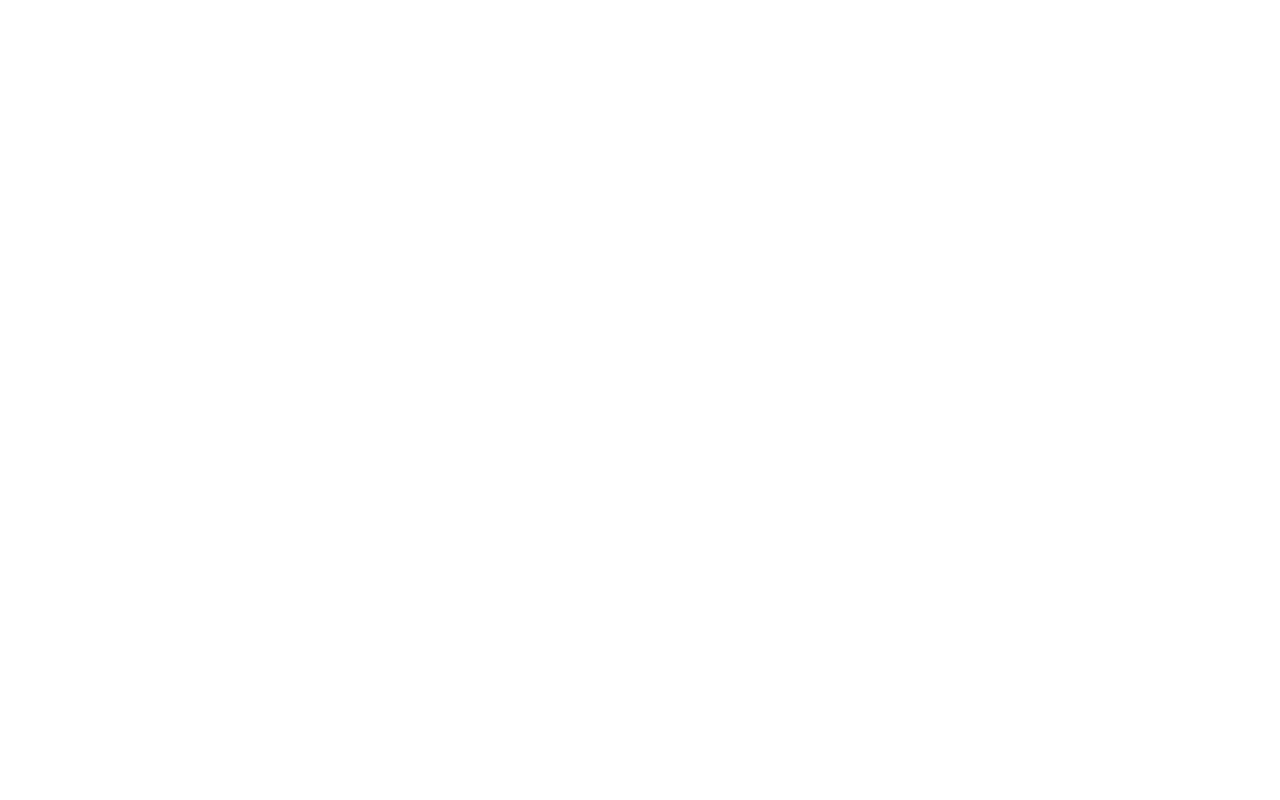
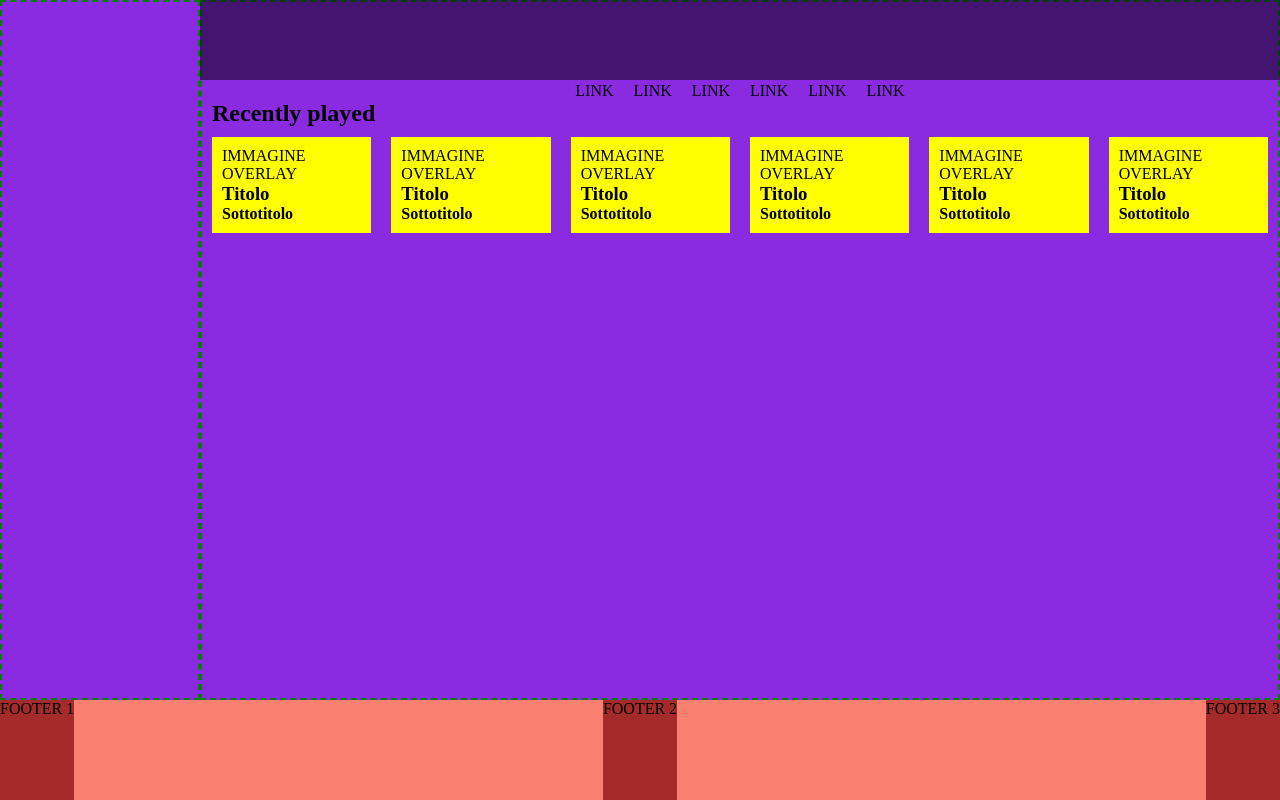
Before and after one commit to Maurocchio87/spotify-live-coding, a plain HTML site: page index.html in a window 1280 px wide. Drawn offline with Linux system fonts and the light colour scheme.

Commit message:
Struttura base

```diff
--- /dev/null
+++ b/css/style.css
@@ -0,0 +1,118 @@
+*{
+    margin: 0;
+    padding: 0;
+    box-sizing: border-box;
+}
+
+img{
+    width: 100%;
+    display: block;
+}
+
+ul{
+    list-style-type: none;
+}
+
+a{
+    color: inherit;
+    text-decoration: none;
+}
+
+/* GENERAL */
+
+footer{
+    height: 100px;
+    display: flex;
+    justify-content: space-between;
+}
+#wrapper{
+    height: calc(100vh - 100px);
+    display: flex;
+}
+
+aside{
+    width: 200px;
+}
+main{
+    width: calc(100% - 200px);
+    height: 100%;
+}
+
+header{
+    width: calc(100% - 200px);
+    height: 80px;
+    position: fixed;
+    top: 0;
+    right: 0;
+    background-color: rgba(0,0,0,0.5);
+}
+#music{
+    padding: 80px 10px 0;
+    height: 100%;
+    overflow: auto;
+}
+
+/* NAV */
+#music > nav > ul{
+    display: flex;
+    justify-content: center;
+}
+
+#music > nav > ul > li{
+    margin: 0 10px;
+}
+
+/* MUSIC */
+.my-row{
+    display: flex;
+    flex-wrap: wrap;
+    margin: 10px -10px 0;
+}
+
+.card{
+    width: calc((100% / 6) - 20px);
+    padding: 10px;
+    margin: 0 10px;
+}
+
+/* MEDIA QUERIES */
+@media screen and (max-width:1100px) {
+    .card{
+        width: calc((100% / 4) - 20px);
+    }
+}
+
+@media screen and (max-width:700px) {
+    .card{
+        width: calc((100% / 2) - 20px);
+    }
+}
+
+@media screen and (max-width:600px) {
+    aside{
+        width: 80px;
+    }
+    main,
+    header{
+        width: calc(100% - 80px);
+    }
+}
+
+
+/* DEBUG */
+footer{
+    background-color: salmon;
+}
+#wrapper{
+    background-color: blueviolet;
+}
+#wrapper > aside,
+#wrapper > main{
+    border: 2px dashed green;
+}
+.card{
+    background-color: yellow;
+}
+.debug footer > *{
+    background-color: brown;
+}
--- a/index.html
+++ b/index.html
@@ -5,9 +5,92 @@
     <meta name="viewport" content="width=device-width, initial-scale=1.0">
     <title>Spotify Web</title>
 
-    <link rel="stylesheet" href="style.css">
+    <link rel="stylesheet" href="css/style.css">
 </head>
 <body class="debug">
+
+    <section id="wrapper">
+
+        <aside></aside>
+        <main>
+            <header></header>
+            <section id="music">
+                <nav>
+                    <ul>
+                        <li><a href="#nogo">LINK</a></li>
+                        <li><a href="#nogo">LINK</a></li>
+                        <li><a href="#nogo">LINK</a></li>
+                        <li><a href="#nogo">LINK</a></li>
+                        <li><a href="#nogo">LINK</a></li>
+                        <li><a href="#nogo">LINK</a></li>
+                    </ul>
+                </nav>
+
+                <h2>Recently played</h2>
+                <div class="my-row">
+                    <div class="card">
+                        <div class="img-box">
+                            IMMAGINE<br>
+                            OVERLAY
+                        </div>
+                        <h3>Titolo</h3>
+                        <h4>Sottotitolo</h4>
+                    </div>
+                    <div class="card">
+                        <div class="img-box">
+                            IMMAGINE<br>
+                            OVERLAY
+                        </div>
+                        <h3>Titolo</h3>
+                        <h4>Sottotitolo</h4>
+                    </div>
+                    <div class="card">
+                        <div class="img-box">
+                            IMMAGINE<br>
+                            OVERLAY
+                        </div>
+                        <h3>Titolo</h3>
+                        <h4>Sottotitolo</h4>
+                    </div>
+                    <div class="card">
+                        <div class="img-box">
+                            IMMAGINE<br>
+                            OVERLAY
+                        </div>
+                        <h3>Titolo</h3>
+                        <h4>Sottotitolo</h4>
+                    </div>
+                    <div class="card">
+                        <div class="img-box">
+                            IMMAGINE<br>
+                            OVERLAY
+                        </div>
+                        <h3>Titolo</h3>
+                        <h4>Sottotitolo</h4>
+                    </div>
+                    <div class="card">
+                        <div class="img-box">
+                            IMMAGINE<br>
+                            OVERLAY
+                        </div>
+                        <h3>Titolo</h3>
+                        <h4>Sottotitolo</h4>
+                    </div>
+                </div>
+
+            </section>
+
+        </main>
+
+    </section>
+
+
+
+    <footer>
+        <div>FOOTER 1</div>
+        <div>FOOTER 2</div>
+        <div>FOOTER 3</div>
+    </footer>
 
 
 </body>
--- a/style.css
+++ /dev/null
@@ -1,19 +0,0 @@
-*{
-    margin: 0;
-    padding: 0;
-    box-sizing: border-box;
-}
-
-img{
-    width: 100%;
-    display: block;
-}
-
-ul{
-    list-style-type: none;
-}
-
-a{
-    color: inherit;
-    text-decoration: none;
-}
```
